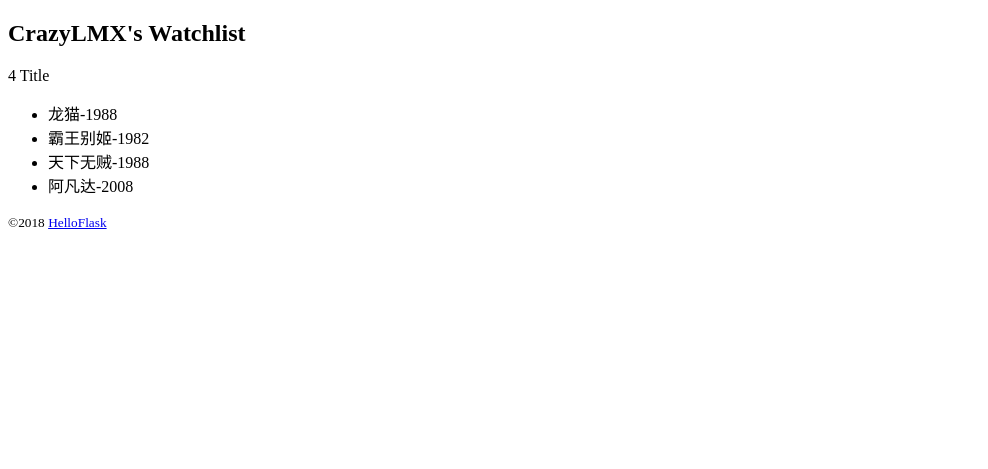
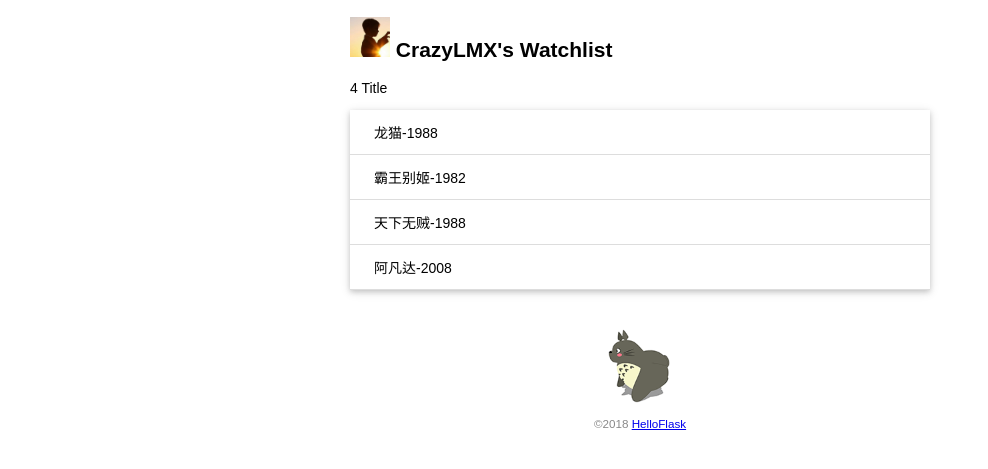
Before and after one commit to NewDoer/watchlist, a Flask app: page / in a window 1280 px wide. Shown: the top 469 px of the page, without its empty margins (0-988 px from the left). Run offline with Flask 2, Linux system fonts and the light colour scheme.

Commit message:
Add static files

```diff
--- /dev/null
+++ b/static/style.css
@@ -0,0 +1,43 @@
+body{
+    margin:auto;
+    max-width:580px;
+    font-size: 14px;
+    font-family: Arial, Helvetica, sans-serif;
+}
+
+footer{
+    color:#888;
+    margin-top: 15px;
+    text-align: center;
+    padding: 10px;
+}
+
+.avatar{
+    width:40px;
+}
+
+.movie-list{
+    list-style-type: none;
+    padding: 0;
+    margin-bottom: 10px;
+    box-shadow: 0 2px 5px 0 rgba(0,0,0,0.16), 0 2px 10px 0 rgba(0,0,0,0.12);
+}
+
+.movie-list li{
+    padding: 12px 24px;
+    border-bottom: 1px solid #ddd;
+}
+
+.movie-list li:last-child{
+    border-bottom: :none;
+}
+
+.movie-list li:hover{
+    background-color: #f8f9fa;
+}
+
+.totoro{
+    display: block;
+    margin: 0 auto;
+    height: 100px;
+}
--- a/templates/index.html
+++ b/templates/index.html
@@ -3,17 +3,22 @@
 <head>
     <meta charset="utf-8">
     <title>{{ name }}'s Watchlist </title>
+    <link rel="icon" href="{{ url_for('static',filename = 'favicon.jpg')}}">
+    <link rel="stylesheet" href="{{ url_for('static',filename = 'style.css')}}" type="text/css">
 </head>
 <body>
-    <h2>{{ name }}'s Watchlist</h2>
+    <h2>
+        <img class = "avatar" src="{{ url_for('static',filename = 'images/avatar.jpg')}}" alt="Avatar">
+        {{ name }}'s Watchlist</h2>
     {# 使用length 过滤器来获取movies 变量的长度 #}
     <p>{{ movies|length}} Title </p>
-    <ul>
+    <ul class = "movie-list">
         {% for movie in movies%}
         <li>{{ movie.title }}-{{ movie.year }}</li>
         {% endfor %}
     </ul>
     <footer>
+        <img class = "totoro" src="{{ url_for('static',filename = 'images/totoro.gif')}}" alt="Totoro">
         <small>&copy;2018 <a href="http://helloflask.com/tutorial">HelloFlask</a></small>
     </footer>
 </body>
```
Also changed, not shown: static/favicon.jpg (added), static/images/avatar.jpg (added), static/images/totoro.gif (added).
